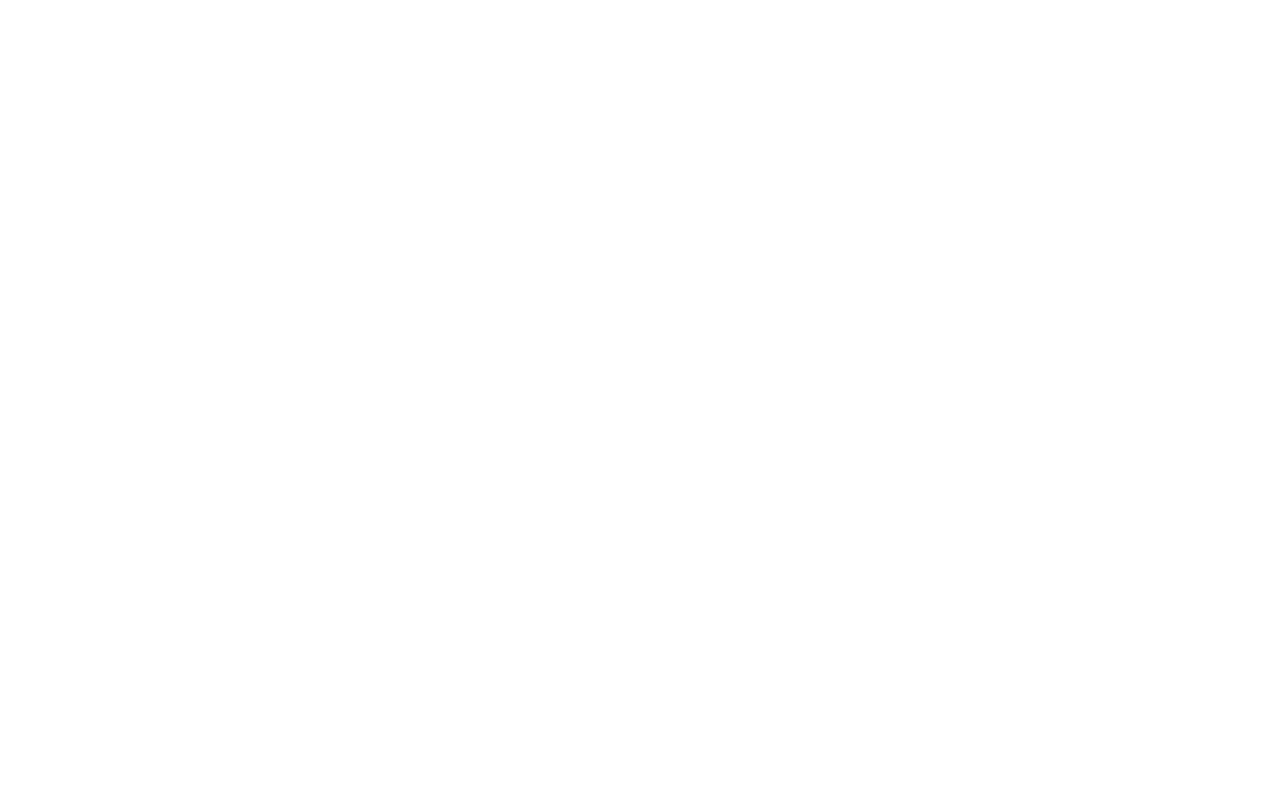
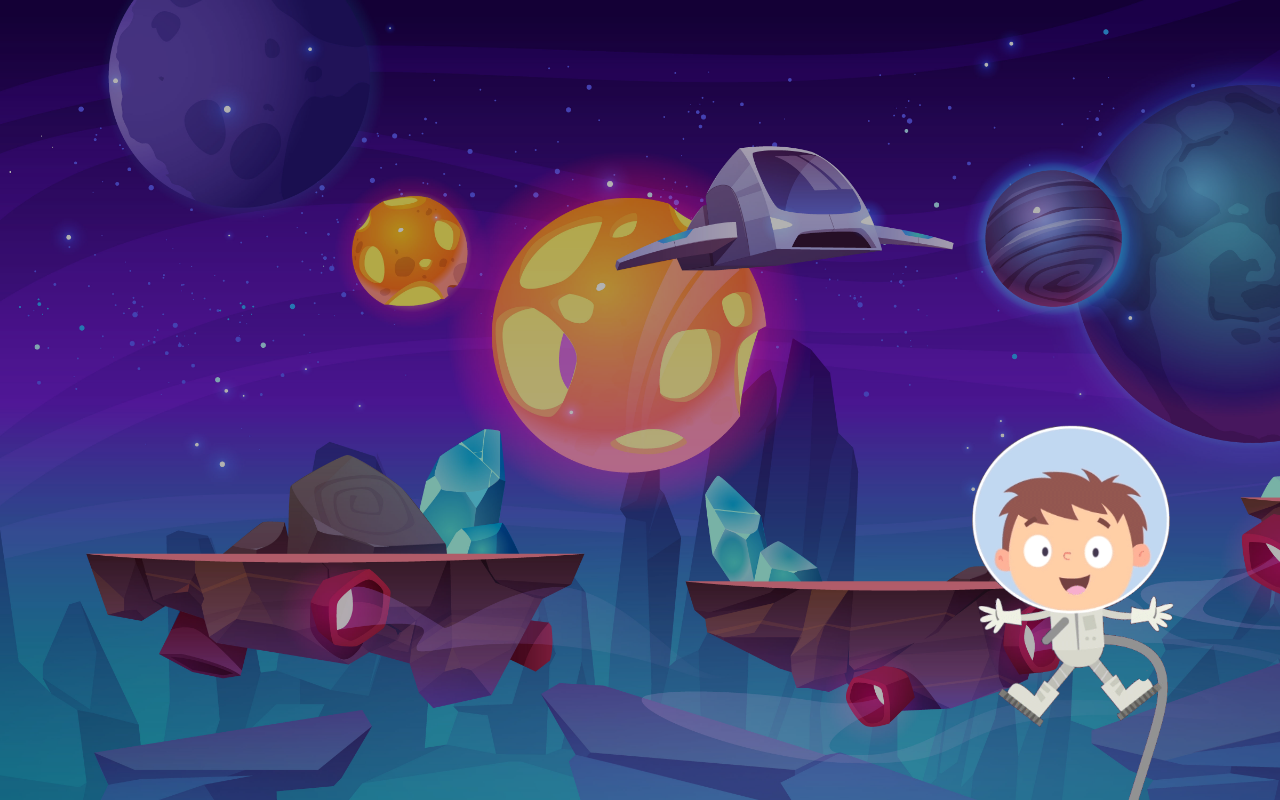
Before and after one commit to samaromm/eglenceli-bilim, a React (Create React App) app: page /forest in a window 1280 px wide. Before the commit this address had no page. Built offline with nearby package versions, Linux system fonts and the light colour scheme.

Commit message:
added first planet bg

```diff
--- a/package.json
+++ b/package.json
@@ -8,6 +8,7 @@
     "@testing-library/user-event": "^12.1.10",
     "react": "^17.0.2",
     "react-3d-viewer": "^1.0.12",
+    "react-audio-player": "^0.17.0",
     "react-dom": "^17.0.2",
     "react-router-dom": "^6.0.2",
     "react-scripts": "4.0.3",
--- a/src/App.js
+++ b/src/App.js
@@ -12,7 +12,7 @@
       <Routes>
         <Route path='/' element={<Home />} />
         <Route path='/chapters' element={<Chapters />} />
-        <Route path='/planet-1' element={<Forest />} />
+        <Route path='/forest' element={<Forest />} />
         <Route path='/math-game' element={<MathGame />} />
       </Routes>
     </Router>
--- a/src/components/Chapters/Forest/Forest.css
+++ b/src/components/Chapters/Forest/Forest.css
@@ -0,0 +1,23 @@
+.planet-1 {
+  background-image: url('../../../assets/img/game-bg.jpg');
+  background-size: cover;
+  background-repeat: no-repeat;
+  height: 100vh;
+}
+.planet-1 .char {
+  position: absolute;
+  right: 6rem;
+  bottom: 0;
+  width: 14rem;
+  z-index: 1;
+}
+.planet-1 .color-overlay {
+  height: 100vh;
+  width: 100vw;
+  background-color: rgba(0, 0, 0, 0.3);
+}
+.planet-1 .char-overlay {
+  background-color: rgba(0, 0, 0, 0.1);
+  position: fixed;
+  z-index: 2;
+}
--- a/src/components/Chapters/Forest/Forest.jsx
+++ b/src/components/Chapters/Forest/Forest.jsx
@@ -1,10 +1,15 @@
 import React from 'react'
+//import ReactAudioPlayer from 'react-audio-player'
+import Char from '../../../assets/img/char.gif'
 import './Forest.css'
 
 const Forest = () => {
   return (
-    <div>
-
+    <div className='planet-1'>
+      <div className="color-overlay"></div>
+      <img src={Char} alt='space-man' className='char' />
+      <div className="color-overlay char-overlay"></div>
+      {/*<ReactAudioPlayer src='my_audio_file.ogg' autoPlay controls />*/}
     </div>
   )
 }
```
Also changed, not shown: 2 other files (tests, documents, lock files or other folders).
